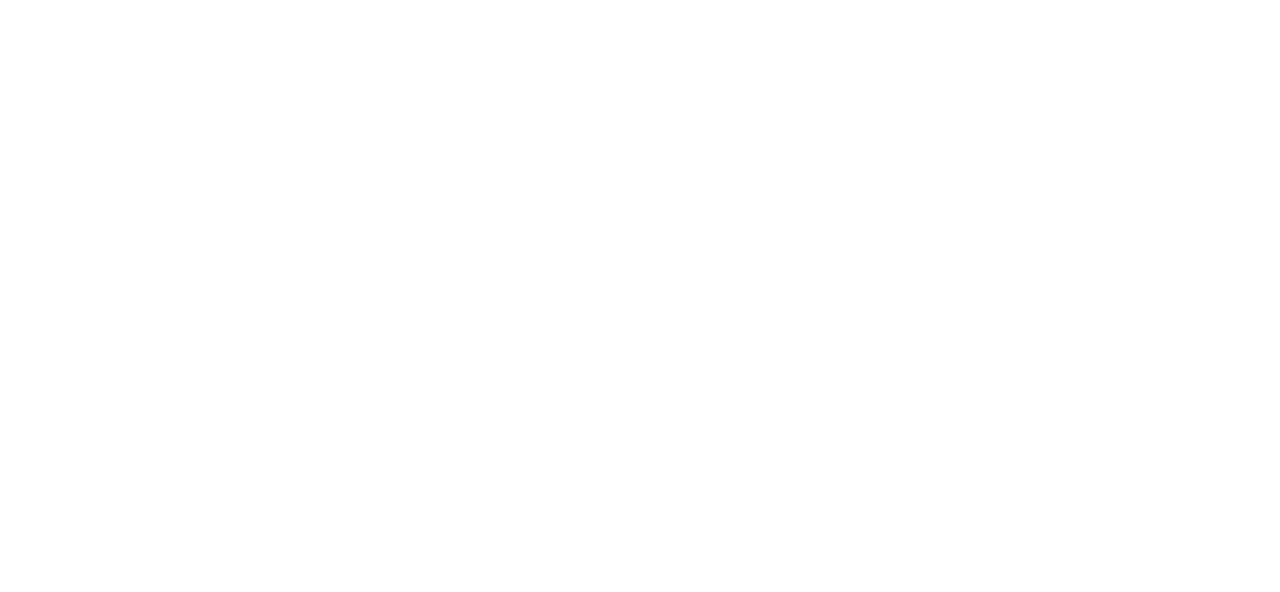
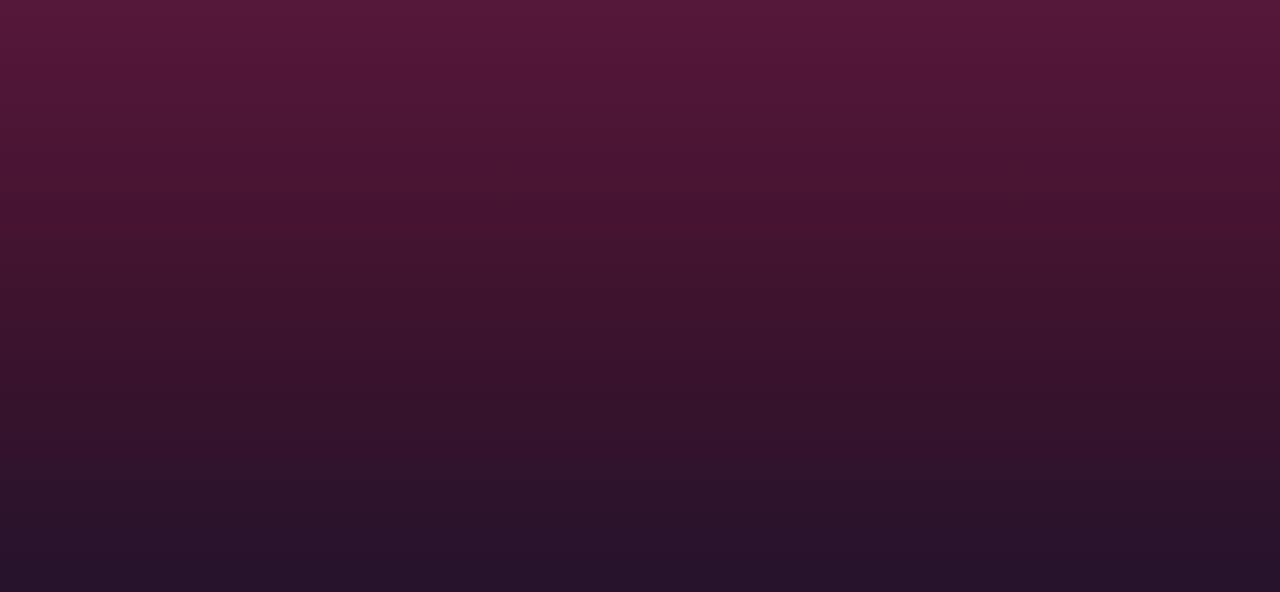
Before and after one commit to spectatorpublishing/bhm2023, a React (Create React App) app: page / in a window 1280 px wide. Shown: the part 104-696 px from the top of the page. Built offline with nearby package versions, Linux system fonts and the light colour scheme.

Commit message:
Basic Gradient, will tweak later

```diff
--- a/src/containers/Home.js
+++ b/src/containers/Home.js
@@ -6,7 +6,9 @@ import styled from 'styled-components';
 import MobileNavBar from '../components/MobileNavBar';
 
 const HomeContainer = styled.div`
-    background-color: purple;
+    height: 100vh;
+    width: 100vw;
+    background: linear-gradient(#5F193E, #3F132e, #1D132b);
 `;
 
 const Home = () => {
--- a/src/containers/Section.js
+++ b/src/containers/Section.js
@@ -2,6 +2,9 @@ import React from 'react';
 import styled from 'styled-components';
 
 const SectionWrapper = styled.div`
+    height: 100vh;
+    width: 100vw;
+    background: linear-gradient(#5F193E, #3F132e, #1D132b);
 `;
 
 const Section = () => {
```
